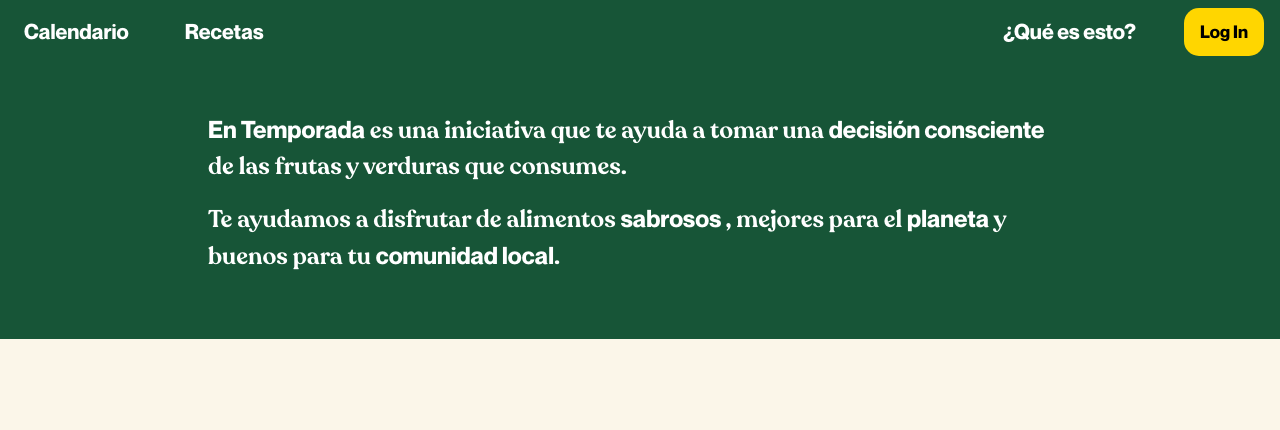
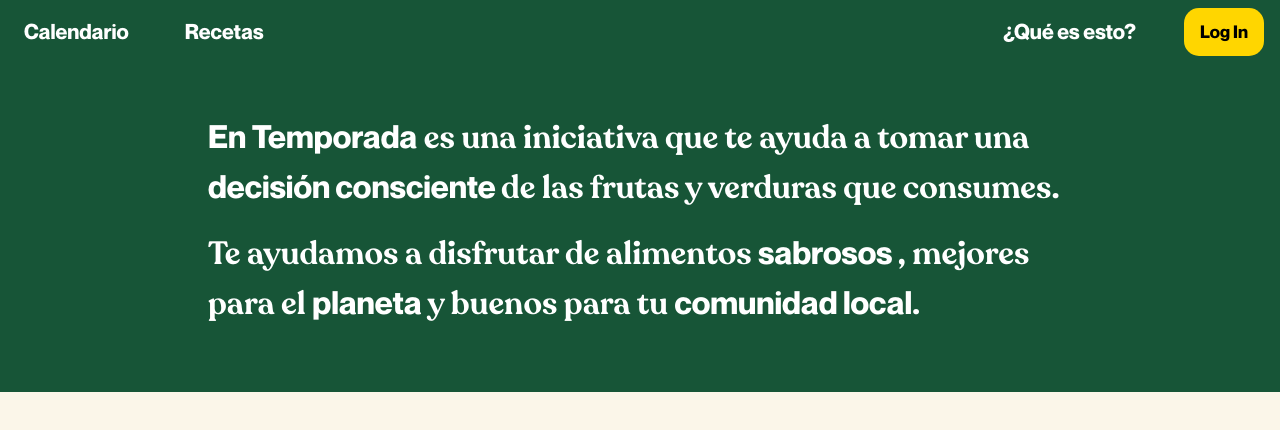
Before and after one commit to adrianmiralles99/enTemporada-front, an Angular app: page /aboutus in a window 1280 px wide. Shown: the top 430 px of the page. Built offline with nearby package versions, Linux system fonts and the light colour scheme.

Commit message:
Presentacion aboutus primera parte

```diff
--- a/src/app/aboutus/presentacion/presentacion.component.html
+++ b/src/app/aboutus/presentacion/presentacion.component.html
@@ -1,8 +1,10 @@
 <div class="bloquepresentacion">
     <div class ="container w-75 p-5">
-        <p><strong>En Temporada</strong> es una iniciativa que te ayuda a tomar una
-        <strong>decisión consciente </strong>de las frutas y verduras que consumes.
-        </p>
+        <blockquote>
+            <p><strong>En Temporada</strong> es una iniciativa que te ayuda a tomar una
+            <strong>decisión consciente </strong>de las frutas y verduras que consumes.
+            </p>
+    </blockquote>
         <p>Te ayudamos a disfrutar de alimentos <strong>sabrosos </strong>,
             mejores para el <strong>planeta</strong> y buenos para tu <strong>comunidad local</strong>.
         </p>
--- a/src/app/aboutus/presentacion/presentacion.component.scss
+++ b/src/app/aboutus/presentacion/presentacion.component.scss
@@ -8,6 +8,6 @@
         strong{
             font-family: neueB;
         }
-        font-size: 150%;
+        font-size: 200%;
     }
 }
```
